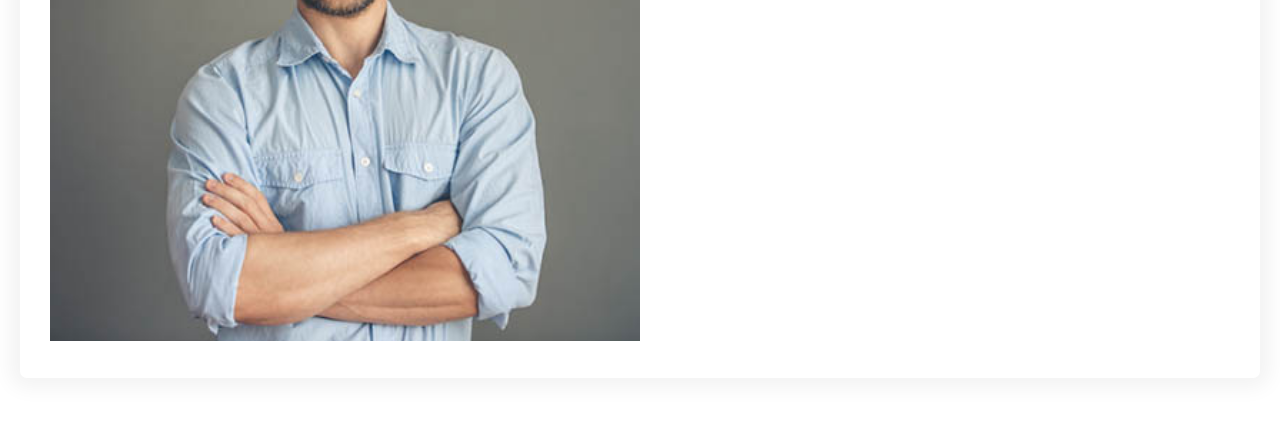
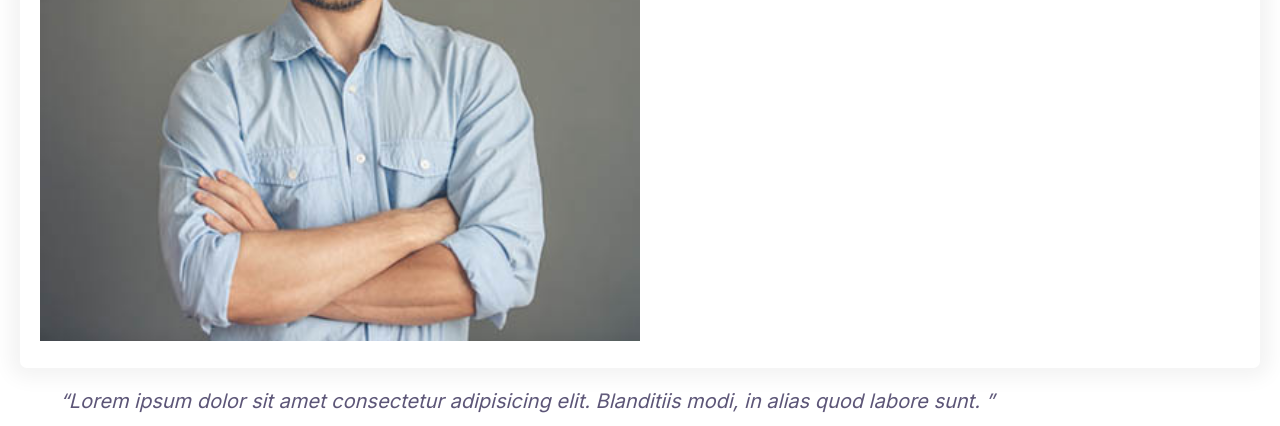
Before and after one commit to Erfantakashofsavar/Website, a website built with Parcel: page index.html in a window 1280 px wide. Shown: the part 4459-4885 px from the top of the page. Built offline with nearby package versions, Linux system fonts and the light colour scheme; files whose address does not match are found by name.

```diff
--- a/CSS/styles.css
+++ b/CSS/styles.css
@@ -503,11 +503,16 @@
 /* Testimonials */
 
 .testimonial{
-    padding: 3rem;
+    padding: 2rem;
+    position: relative;
+
 }
 
 .testimonial__image{
+    margin: 0px;
     position: relative;
+
+
 }
 .testimonial__image > img {
     width: 100%;
--- a/index.html
+++ b/index.html
@@ -249,7 +249,8 @@
                           </svg>
                         </span>
                     </div>
-                  <div>
+                  </div>
+                  </div>
                     <blockquote class="quote">
                         <p class="quote__text" >Lorem ipsum dolor sit amet
                           consectetur adipisicing elit. Blanditiis modi,
@@ -273,6 +274,7 @@
                 </div>
             </div>
     </div>
+  </section>
     <div class="callout callout--primary callout--signup">
         <div class="grid grid--1x2">
             <div class="callout__content">
```
Also changed, not shown: 1 other file.
